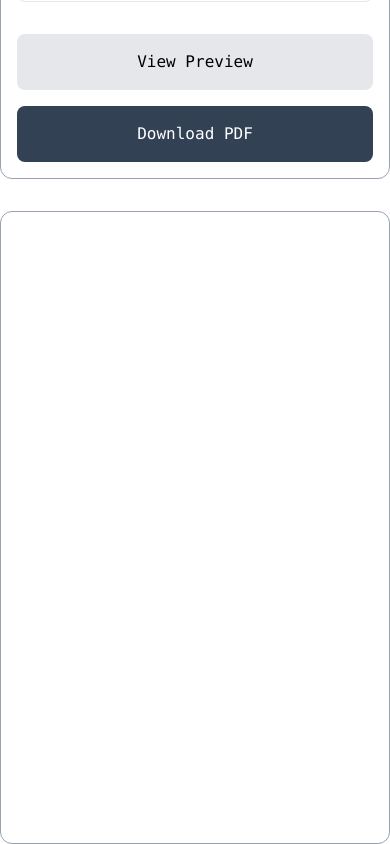
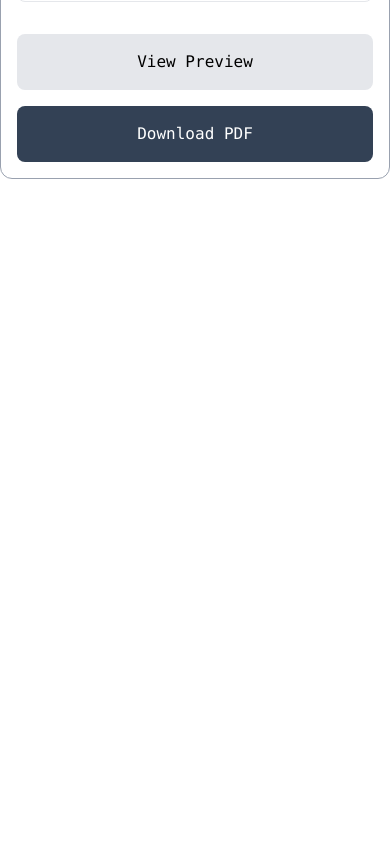
Before and after one commit to LucaMawyin/lutex, a Next.js app: page / in a window 390 px wide. Shown: the part 710-1554 px from the top of the page. Built offline with nearby package versions, Linux system fonts and the light colour scheme; no server answers; a web font is replaced by a local one.

Commit message:
Switch from iframe to embed for preview

```diff
--- a/src/app/page.tsx
+++ b/src/app/page.tsx
@@ -447,23 +447,21 @@ export default function Home() {
 
                 <div
                     className={`
-                        border
-                        border-gray-400
-                        rounded-xl
-
                         flex
                         flex-col
 
                         min-w-75
-                        lg:w-[40vw]
+                        lg:w-[25vw]
+
+                        lg:h-auto
                         lg:min-h-[60vh]
                         min-h-[75vh]
                     `}
                 >
                     {pdfUrl && (
-                        <iframe
+                        <embed
                             src={`${pdfUrl}`}
-                            className="w-[100vw] h-[100vh] rounded-xl"
+                            className="w-full h-full rounded-xl"
                         />
                     )}
 
```
